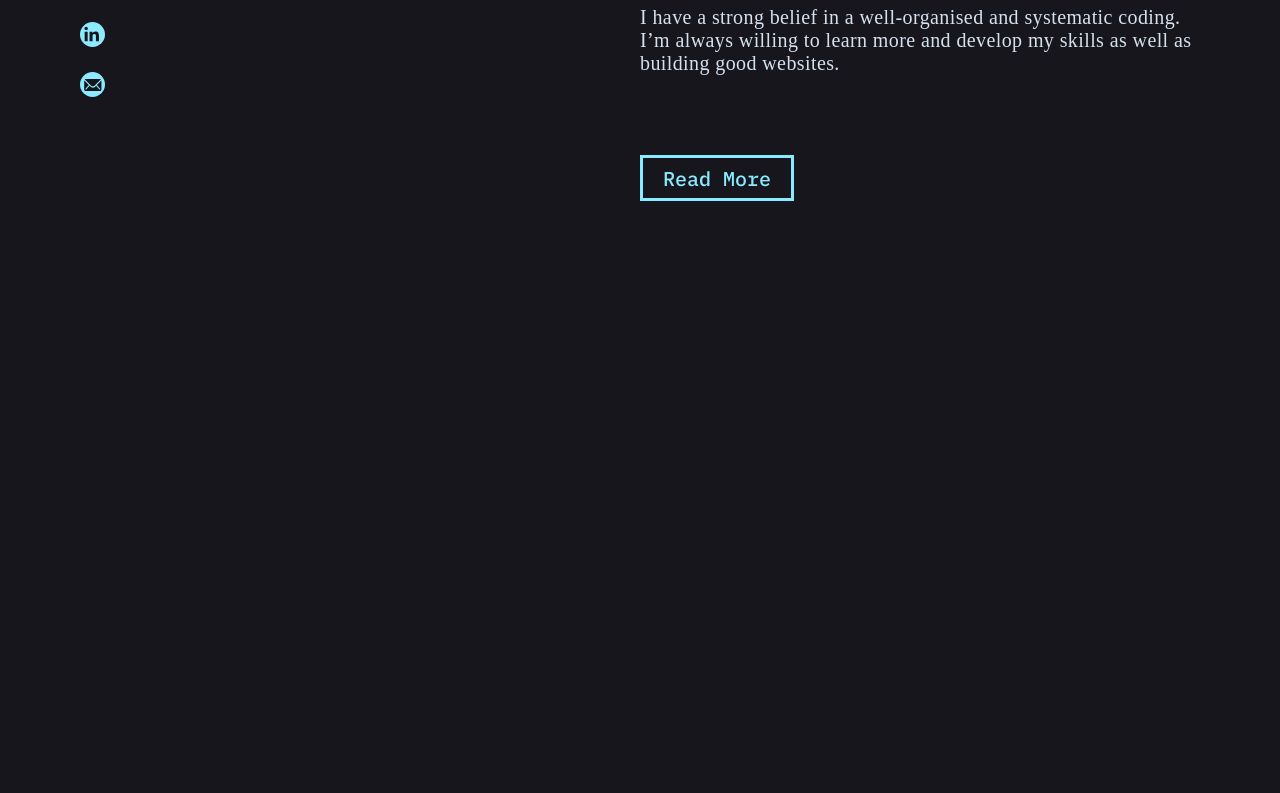
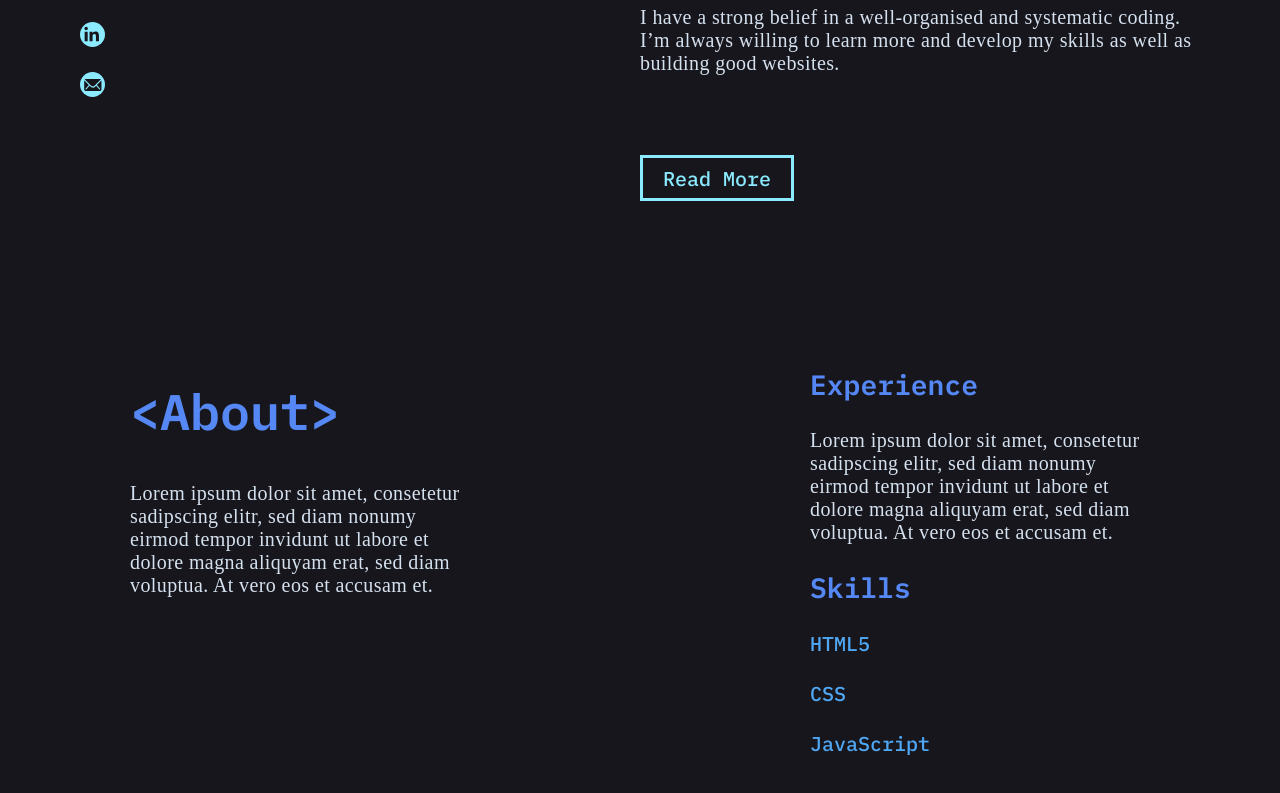
Before and after one commit to ChawitO/personal-website, a React (Create React App) app: page / in a window 1280 px wide. Shown: the part 579-1372 px from the top of the page. Before the commit the page ends 800 px from the top, so only its background shows below. Built offline with nearby package versions, Linux system fonts and the light colour scheme; a web font is replaced by a local one.

Commit message:
about section

```diff
--- a/src/App.js
+++ b/src/App.js
@@ -4,6 +4,7 @@ import { GlobalStyle } from './styles/globalStyles';
 import Navbar from './components/Navbar';
 import Socialbar from './components/Socialbar';
 import Home from './components/Home';
+import About from './components/About';
 
 function App() {
   return (
@@ -15,6 +16,7 @@ function App() {
       <main>
         <Socialbar />
         <Home />
+        <About />
       </main>
     </>
   )
--- /dev/null
+++ b/src/components/About.js
@@ -0,0 +1,29 @@
+import React from 'react'
+import styled from 'styled-components'
+
+const AboutWrapper = styled.section`
+  display: grid;
+  grid-template-columns: repeat(3, 1fr);
+  min-height: 100vh;
+  padding: 120px 50px 0;
+`
+
+export default function About() {
+  return (
+    <AboutWrapper id='about'>
+      <div>
+        <h2>{'<About>'}</h2>
+        <p>Lorem ipsum dolor sit amet, consetetur sadipscing elitr, sed diam nonumy eirmod tempor invidunt ut labore et dolore magna aliquyam erat, sed diam voluptua. At vero eos et accusam et.</p>
+      </div>
+      <div></div>
+      <div>
+        <h3>Experience</h3>
+        <p>Lorem ipsum dolor sit amet, consetetur sadipscing elitr, sed diam nonumy eirmod tempor invidunt ut labore et dolore magna aliquyam erat, sed diam voluptua. At vero eos et accusam et.</p>
+        <h3>Skills</h3>
+        <h4>HTML5</h4>
+        <h4>CSS</h4>
+        <h4>JavaScript</h4>
+      </div>
+    </AboutWrapper>
+  )
+}
--- a/src/components/Home.js
+++ b/src/components/Home.js
@@ -12,7 +12,7 @@ const HomeWrapper = styled.section`
   }
 
   p {
-      margin: 80px 0;
+    margin: 80px 0;
   }
 `
 
@@ -27,7 +27,9 @@ export default class Home extends Component {
             and determined web developer
           </h1>
           <p>I have a strong belief in a well-organised and systematic coding. I’m always willing to learn more and develop my skills as well as building good websites.</p>
-          <button>Read More</button>
+          <a href='#about'>
+            <button>Read More</button>
+          </a>
         </div>
       </HomeWrapper>
     )
--- a/src/components/Navbar.js
+++ b/src/components/Navbar.js
@@ -46,7 +46,7 @@ export default class Navbar extends Component {
       <Nav>
         <FullLogo src={logo} alt='cw logo'/>
         <NavLinkWrapper>
-          <a href='#'>About</a>
+          <a href='#about'>About</a>
           <a href='#'>Work</a>
           <a href='#'>Contact</a>
         </NavLinkWrapper>
```
